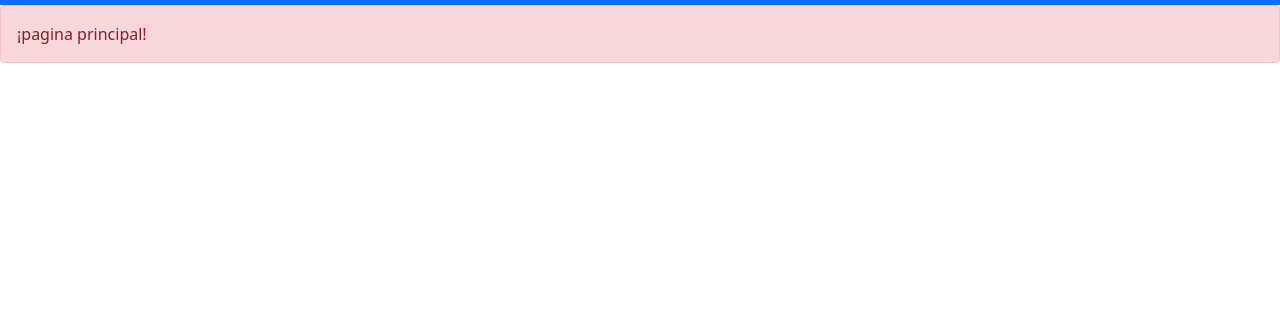
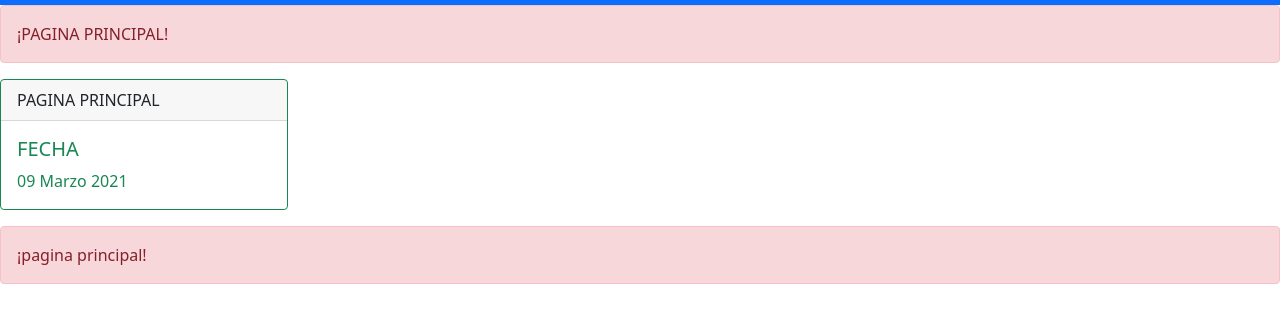
Before and after one commit to lirva007/lirva007.github.io, a plain HTML site: page index.html in a window 1280 px wide. Shown: the part 51-374 px from the top of the page. Drawn offline with nearby package versions, Linux system fonts and the light colour scheme.

Commit message:
se actualizo el index 1

```diff
--- a/index.html
+++ b/index.html
@@ -8,7 +8,7 @@
     <!-- Bootstrap CSS -->
     <link href="https://cdn.jsdelivr.net/npm/bootstrap@5.0.0-beta2/dist/css/bootstrap.min.css" rel="stylesheet" integrity="sha384-BmbxuPwQa2lc/FVzBcNJ7UAyJxM6wuqIj61tLrc4wSX0szH/Ev+nYRRuWlolflfl" crossorigin="anonymous">
 
-    <title>Aterrizaje Dos</title>
+    <title>INICIO</title>
   </head>
   <body>
     <nav class="navbar navbar-expand-lg navbar-dark bg-primary">
@@ -37,6 +37,33 @@
       </nav>
 
       <div class="alert alert-danger" role="alert">
+        ¡PAGINA PRINCIPAL!
+      </div>
+
+
+      <div class="card border-success mb-3" style="max-width: 18rem;">
+        <div class="card-header">PAGINA PRINCIPAL</div>
+        <div class="card-body text-success">
+          <h5 class="card-title">FECHA</h5>
+          <p class="card-text">09 Marzo 2021</p>
+        </div>
+      </div>
+
+
+    <!-- Optional JavaScript; choose one of the two! -->
+
+    <!-- Option 1: Bootstrap Bundle with Popper -->
+    <script src="https://cdn.jsdelivr.net/npm/bootstrap@5.0.0-beta2/dist/js/bootstrap.bundle.min.js" integrity="sha384-b5kHyXgcpbZJO/tY9Ul7kGkf1S0CWuKcCD38l8YkeH8z8QjE0GmW1gYU5S9FOnJ0" crossorigin="anonymous"></script>
+
+    <!-- Option 2: Separate Popper and Bootstrap JS -->
+    <!--
+    <script src="https://cdn.jsdelivr.net/npm/@popperjs/core@2.6.0/dist/umd/popper.min.js" integrity="sha384-KsvD1yqQ1/1+IA7gi3P0tyJcT3vR+NdBTt13hSJ2lnve8agRGXTTyNaBYmCR/Nwi" crossorigin="anonymous"></script>
+    <script src="https://cdn.jsdelivr.net/npm/bootstrap@5.0.0-beta2/dist/js/bootstrap.min.js" integrity="sha384-nsg8ua9HAw1y0W1btsyWgBklPnCUAFLuTMS2G72MMONqmOymq585AcH49TLBQObG" crossorigin="anonymous"></script>
+    -->
+  </body>
+</html>
+
+      <div class="alert alert-danger" role="alert">
         ¡pagina principal!
       </div>
 
```
